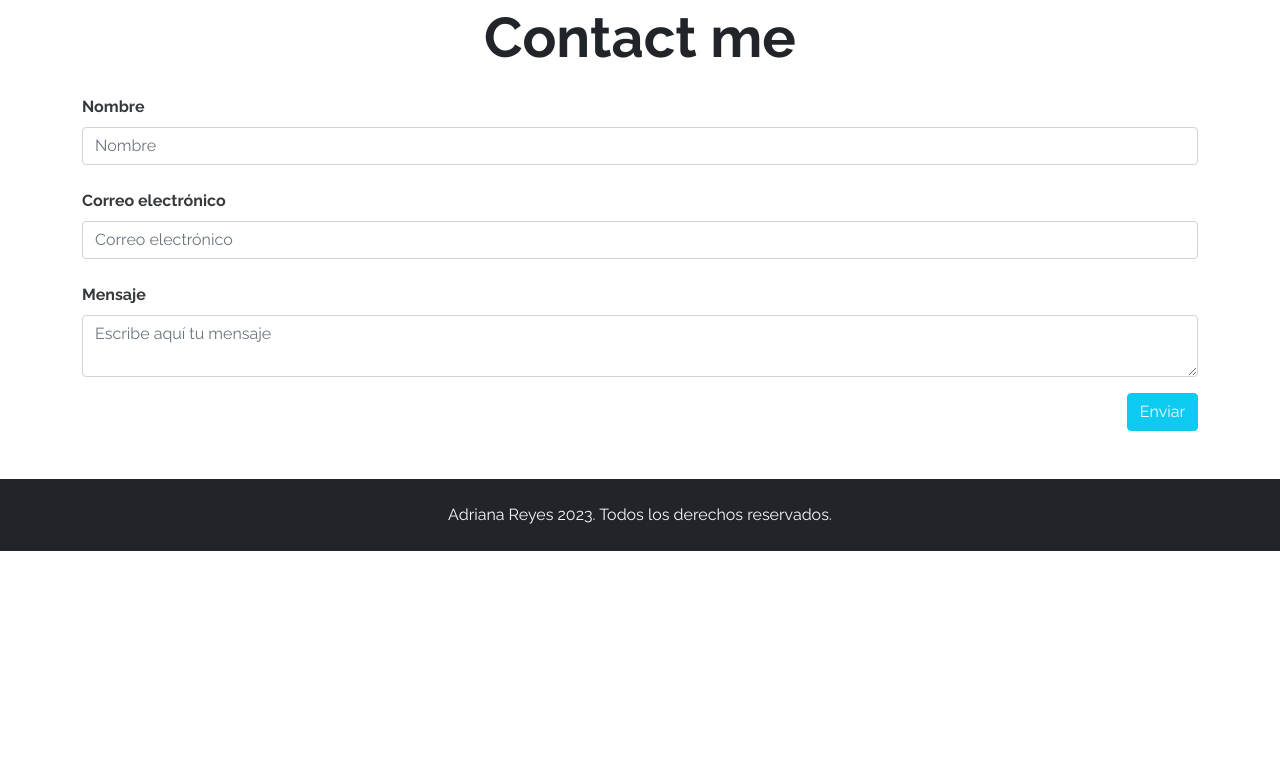
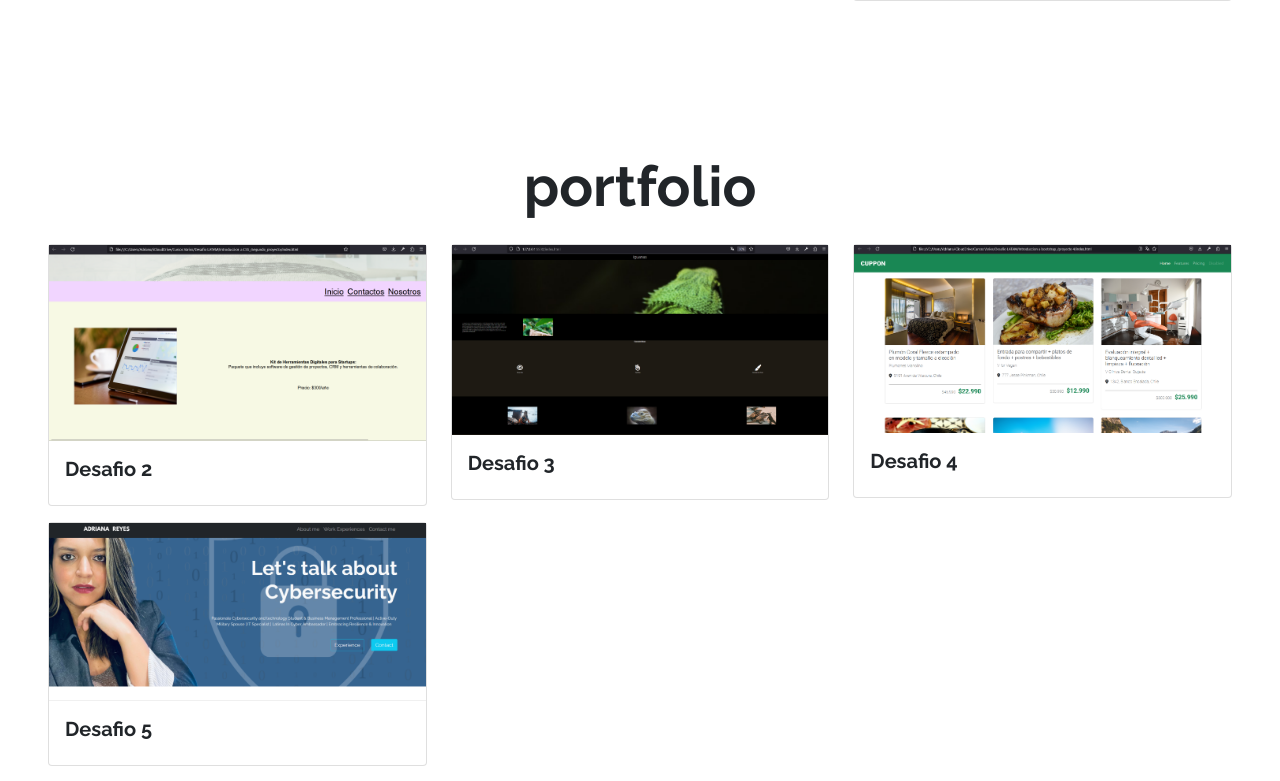
Before and after one commit to luisv79/codewithadriana.github.io, a plain HTML site: page index.html in a window 1280 px wide. Shown: the part 2539-3320 px from the top of the page. Before the commit the page ends 3090 px from the top, so only its background shows below. Drawn offline with nearby package versions, Linux system fonts and the light colour scheme.

Commit message:
Cambio seccion portafolio

```diff
--- a/index.html
+++ b/index.html
@@ -73,6 +73,7 @@
     </section>
 
     <section id="Education" class="container-fluid text-center my-5 m-0 education">
+        <h2 class="display-3 fw-bold my-4">Education</h2>
         <div class="row justify-content-around align-items-center container-fluid">
             <div class="col-12 col-md-3">
                 <img class="img-fluid" src="./assets/img/4.png" alt="Saint-Leo">
@@ -95,9 +96,9 @@
     </section>
 
 
-    <section id="My jobs" class="my-5 p-5 bg-info">
+    <section id="My jobs" class="my-5 p-5">
 
-        <h2 class="display-4 fw-bold text-center text-light mb-3">My jobs</h2>
+        <h2 class="display-4 fw-bold text-center mb-3">My jobs</h2>
 
         <div class="row">
             <div class="col-12 col-sm-4 py-2">
@@ -163,36 +164,45 @@
     </section>
 
 
+    <section id="Portafolio" class="my-5 p-5">
 
-    <section id="Contacto" class="container my-5">
+        <h2 class="display-4 fw-bold text-center mb-3">portfolio</h2>
 
-        <h2 class="display-4 fw-bold text-center my-4">Contact me</h2>
+        <div class="row">
+            <div class="col-12 col-sm-4 py-2">
+                <div class="card">
+                    <img class="image-top" src="./assets/img/Desafio2.png" alt="Desafio-2">
+                    <div class="card-body">
+                        <h5 class="card-title fw-bold">Desafio 2</h5>
+                    </div>
+                </div>
+            </div>
+            <div class="col-12 col-sm-4 py-2">
+                <div class="card">
+                    <img class="image-top" src="./assets/img/Desafio3.png" alt="Desafio-3">
+                    <div class="card-body">
+                        <h5 class="card-title fw-bold">Desafio 3</h5>
+                    </div>
+                </div>
+            </div>
+            <div class="col-12 col-sm-4 py-2">
+                <div class="card">
+                    <img class="image-top" src="./assets/img/Desafio4.png" alt="Desafio-4">
+                    <div class="card-body">
+                        <h5 class="card-title fw-bold">Desafio 4</h5>
+                    </div>
+                </div>
+            </div>
+            <div class="col-12 col-sm-4 py-2">
+                <div class="card">
+                    <img class="image-top" src="./assets/img/Desafio5 (1).png" alt="Desafio-5">
+                    <div class="card-body">
+                        <h5 class="card-title fw-bold">Desafio 5</h5>
+                    </div>
+                </div>
+            </div>
+        </div>
 
-        <p class="text-center my-4 d-none d-md-block"></p>
-
-        <form>
-
-
-            <div class="form-group mb-4">
-                <label class="mb-2">Nombre</label>
-                <input class="form-control" placeholder="Nombre">
-            </div>
-
-            <div class="form-group mb-4">
-                <label class="mb-2">Correo electrónico</label>
-                <input class="form-control" placeholder="Correo electrónico" />
-            </div>
-
-
-            <div class="form-group">
-                <label class="mb-2">Mensaje</label>
-                <textarea class="form-control" placeholder="Escribe aquí tu mensaje"></textarea>
-            </div>
-
-            <div class="my-3 text-end">
-                <button class="btn btn-info text-light">Enviar</button>
-            </div>
-        </form>
     </section>
 
 
```
